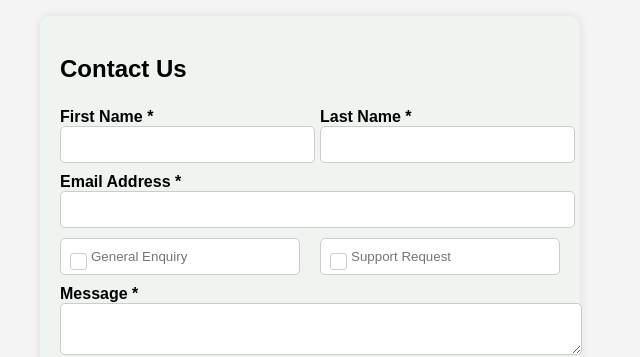
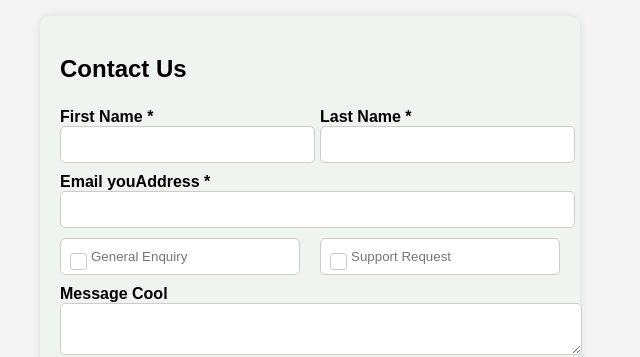
Before and after one commit to Nguettia-jemimah/Website2, a plain HTML site: page index.html in a window 1280 px wide. Shown: the part 168-525 px from the top of the page, 330-970 px from the left. Drawn offline with Linux system fonts and the light colour scheme.

Commit message:
added a new file

```diff
--- a/index.html
+++ b/index.html
@@ -26,7 +26,7 @@
                     <span class="error-message" id="lastNameError">This field is required</span>
                 </div>
             </div>
-            <label for="email">Email Address *</label>
+            <label for="email">Email  youAddress *</label>
             <input type="email" id="email">
             <span class="error-message" id="emailError">This field is required</span>
             <span class="error-message" id="emailFormatError">Invalid email format</span>
@@ -44,7 +44,7 @@
                     <input type="text" id="supportRequest" placeholder="Support Request">
                 </div>
             </div>
-            <label for="message">Message *</label>
+            <label for="message">Message Cool</label>
             <textarea id="message"></textarea>
             <div class="consent-container">
                 <input type="checkbox" id="consent">
```
Also changed, not shown: 1 other file.
